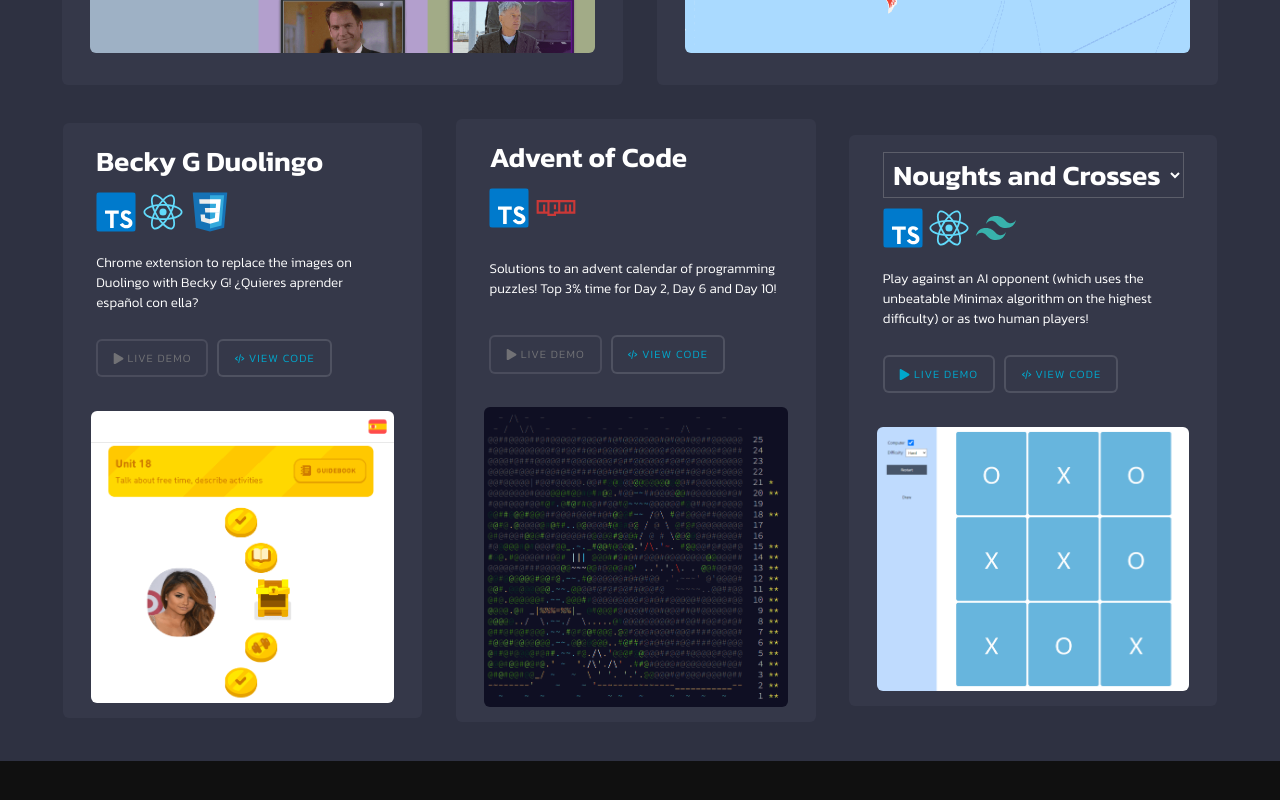
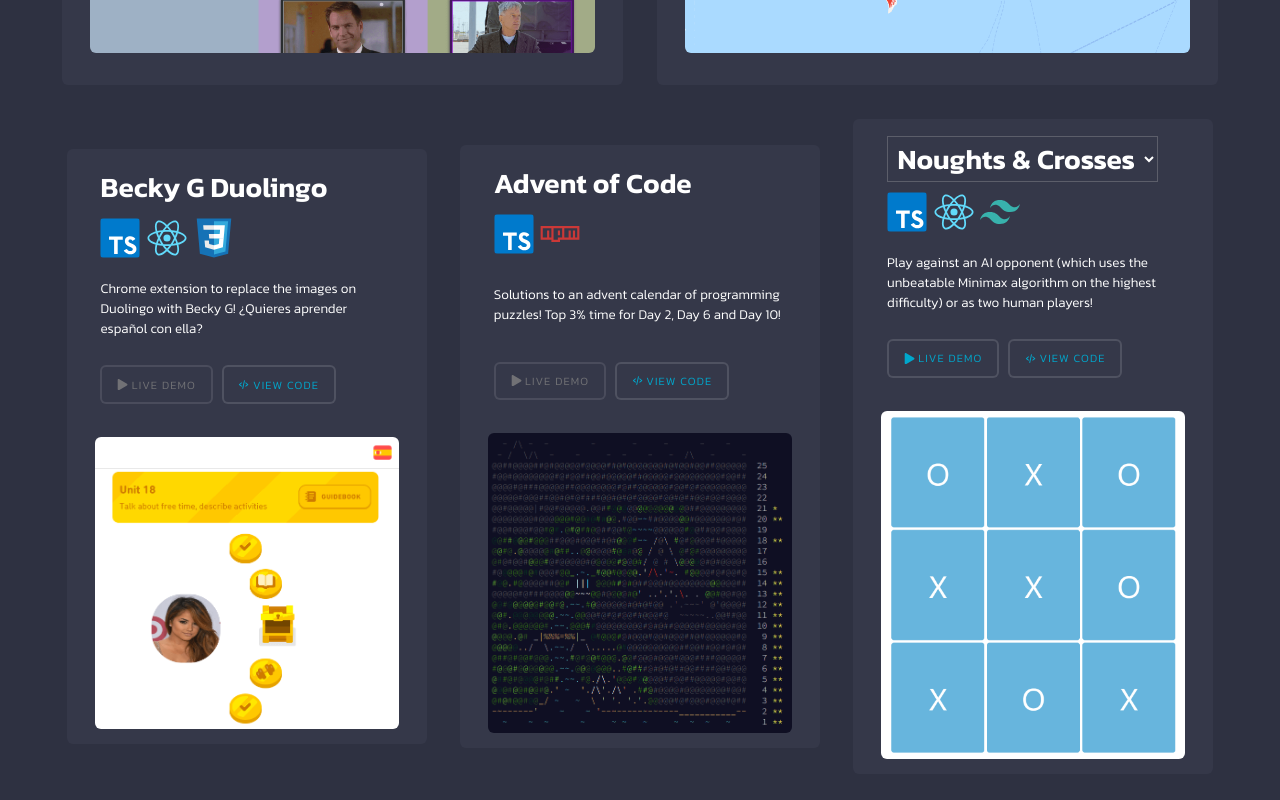
Before and after one commit to DanielPitfield/Portfolio, a React (Vite) app: page / in a window 1280 px wide. Shown: the part 2640-3440 px from the top of the page. Before the commit the page ends 3401 px from the top, so only its background shows below. Built offline with nearby package versions, Linux system fonts and the light colour scheme.

Commit message:
Fix 'Noughts and Crosses' image

```diff
--- a/src/data/projects.ts
+++ b/src/data/projects.ts
@@ -109,7 +109,7 @@
     },
   },
   {
-    name: "Noughts and Crosses",
+    name: "Noughts & Crosses",
     size: "small",
     description:
       "Play against an AI opponent (which uses the unbeatable Minimax algorithm on the highest difficulty) or as two human players!",
```
Also changed, not shown: public/Images/Projects/noughtsAndCrossesNew.png.
